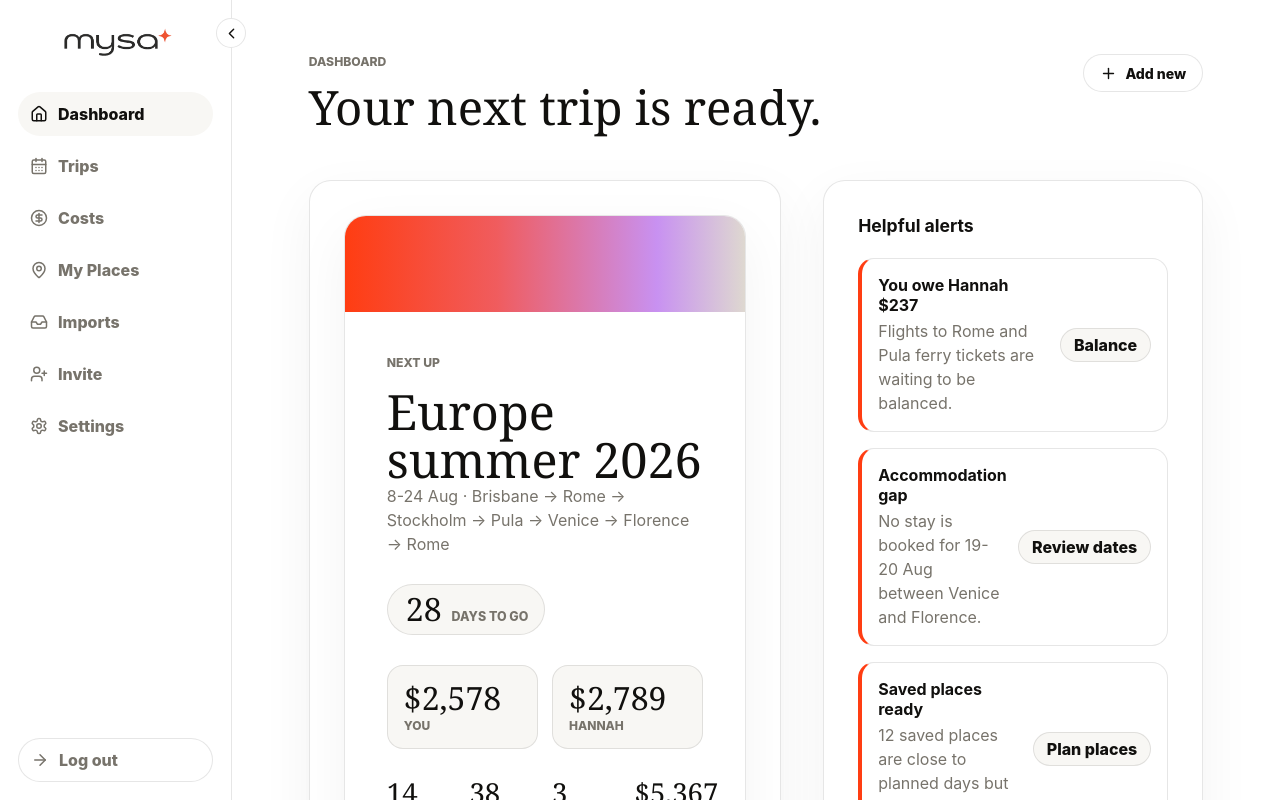
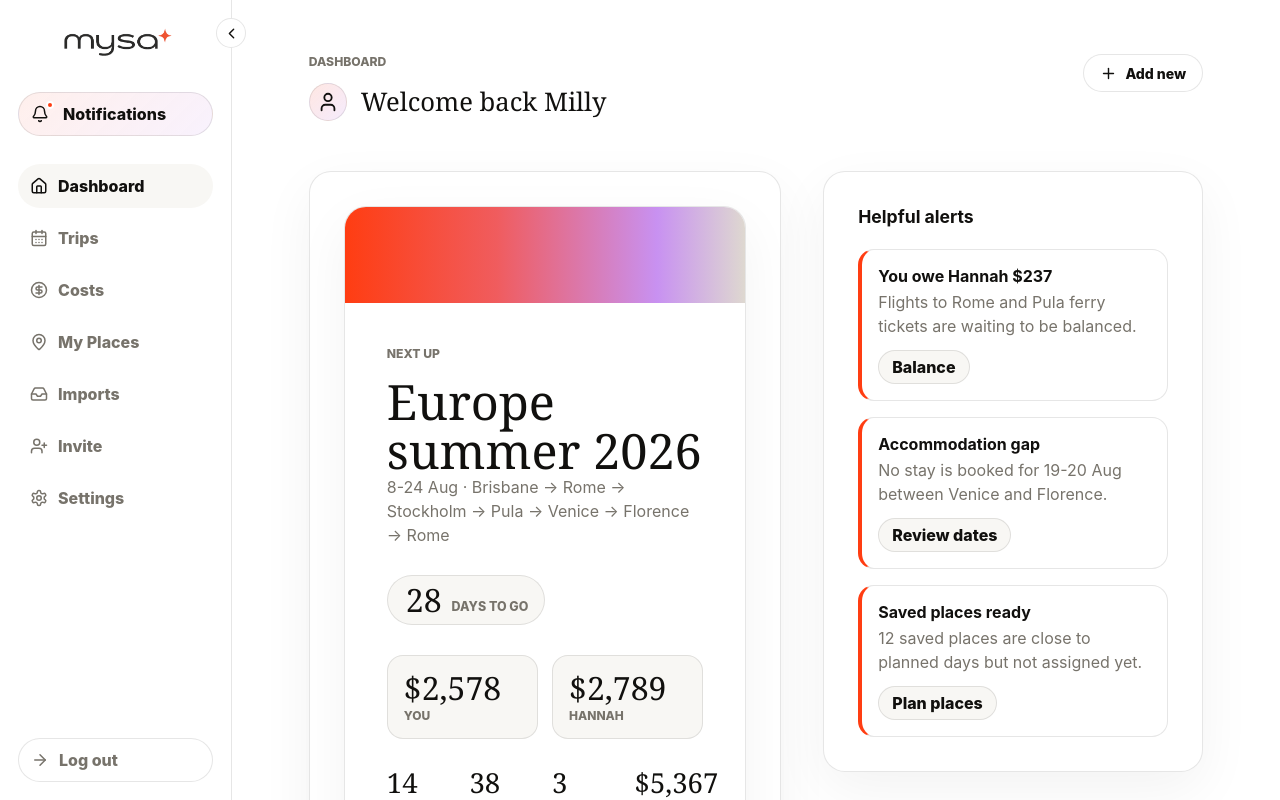
Before and after one commit to jarelletane/travel-companion, a React (Vite) app: page / in a window 1280 px wide. Both pictures are taken after a click on the button "Log in". Shown: the top 800 px of the page. Built offline with nearby package versions, Linux system fonts and the light colour scheme.

Commit message:
Polish notifications imports and places UI

```diff
--- a/src/App.tsx
+++ b/src/App.tsx
@@ -1,6 +1,7 @@
 import {
   ArrowRight,
   BarChart3,
+  Bell,
   CalendarDays,
   ChevronLeft,
   ChevronRight,
@@ -8,6 +9,7 @@ import {
   Home,
   Hotel,
   Inbox,
+  Link,
   Mail,
   Map,
   MapPin,
@@ -17,12 +19,14 @@ import {
   Settings,
   Sparkles,
   Train,
+  User,
   UserPlus,
   X,
 } from "lucide-react";
 import { useMemo, useState } from "react";
 import mysaIcon from "./assets/mysa-icon.png";
 import mysaLogo from "./assets/mysa-logo.png";
+import romeRestaurant from "./assets/rome-restaurant.jpg";
 
 type Page =
   | "login"
@@ -551,6 +555,7 @@ export function App() {
   const [tripTab, setTripTab] = useState<TripTab>("upcoming");
   const [tripSection, setTripSection] = useState<TripSection>("overview");
   const [mapTripTitle, setMapTripTitle] = useState(upcomingTrip.title);
+  const [isNotificationsOpen, setIsNotificationsOpen] = useState(false);
 
   const pageTitle = useMemo(() => {
     if (page === "dashboard") return "Dashboard";
@@ -613,6 +618,28 @@ export function App() {
         <div className="brand">
           <img src={collapsed ? mysaIcon : mysaLogo} alt="Mysa" className="brand-logo" />
         </div>
+        <div className="notification-shell">
+          <button
+            className="nav-notification"
+            type="button"
+            title="Notifications"
+            onClick={() => setIsNotificationsOpen((value) => !value)}
+          >
+            <Bell size={18} />
+            <span className="notification-dot" />
+            {!collapsed && <span>Notifications</span>}
+          </button>
+          {isNotificationsOpen && (
+            <div className="notification-popover">
+              <span>Notifications</span>
+              <article>
+                <small>Flight</small>
+                <strong>QF 937 BNE → PER</strong>
+                <em>just added</em>
+              </article>
+            </div>
+          )}
+        </div>
         <nav>
           {navItems.map((item) => {
             const Icon = item.icon;
@@ -646,7 +673,16 @@ export function App() {
                 </button>
               )}
               <p className="eyebrow">{pageTitle}</p>
-              <h1>{page === "dashboard" ? "Your next trip is ready." : pageTitle}</h1>
+              {page === "dashboard" ? (
+                <div className="welcome-heading">
+                  <span>
+                    <User size={22} />
+                  </span>
+                  <h1>Welcome back Milly</h1>
+                </div>
+              ) : (
+                <h1>{pageTitle}</h1>
+              )}
             </div>
             <button className="pill-button">
               <Plus size={17} />
@@ -1187,14 +1223,23 @@ function Places() {
         <div className="toolbar">
           <label>
             <Search size={16} />
-            <input value="Search Google Places or your library" readOnly />
+            <input value="Search your library" readOnly />
           </label>
           <button className="pill-button">Import file</button>
           <button className="pill-button orange">Search Google</button>
         </div>
+        <div className="share-link-row">
+          <label>
+            <Link size={16} />
+            <input value="Paste Google Maps share link" readOnly />
+          </label>
+          <button className="pill-button orange">Add place</button>
+        </div>
         <div className="place-grid">
           {savedPlaces.map((place) => (
             <article key={place.title}>
+              <img src={romeRestaurant} alt="" className="place-card-image" />
+              <div className="place-card-body">
                 <span>{place.category} · {place.added ? "In library" : "Search result"}</span>
                 <strong>{place.title}</strong>
                 <p>{place.note}</p>
@@ -1203,6 +1248,10 @@ function Places() {
                     {place.added ? "Added" : "Add +"}
                   </button>
                   {place.added && <button>Remove</button>}
+                  <button className="place-link-button" type="button" aria-label={`Open ${place.title}`}>
+                    <Link size={15} />
+                  </button>
+                </div>
               </div>
             </article>
           ))}
@@ -1218,9 +1267,13 @@ function Imports() {
         <Mail size={22} />
         <div>
           <h2>Forward travel emails to your trip inbox.</h2>
-          <p>Flights, hotels, trains, tickets and restaurant bookings are parsed into the right pages.</p>
-        </div>
-      </div>
+          <p>
+            Forward emails to <strong>plans@mysatrips.com</strong>. Flights, hotels,
+            trains, tickets and restaurant bookings are parsed into the right pages.
+          </p>
+        </div>
+      </div>
+      <h3 className="section-title">Recently added</h3>
       <div className="import-list">
         {imports.map((item) => {
           const Icon = item.icon;
@@ -1232,6 +1285,7 @@ function Imports() {
                 <strong>{item.title}</strong>
                 <p>{item.status}</p>
               </div>
+              <button type="button">Reassign</button>
             </article>
           );
         })}
--- a/src/styles.css
+++ b/src/styles.css
@@ -274,6 +274,108 @@ em {
   object-fit: contain;
 }
 
+.notification-shell {
+  position: relative;
+}
+
+.nav-notification {
+  display: grid;
+  grid-template-columns: 22px minmax(0, 1fr);
+  gap: 10px;
+  align-items: center;
+  width: 100%;
+  border: 1px solid var(--line);
+  border-radius: 999px;
+  padding: 0 12px;
+  min-height: 44px;
+  color: var(--ink);
+  background: linear-gradient(135deg, rgba(255, 61, 18, 0.08), rgba(200, 145, 241, 0.12));
+  font-weight: 850;
+  text-align: left;
+}
+
+.nav-notification:hover {
+  border-color: rgba(255, 61, 18, 0.22);
+  background: linear-gradient(135deg, rgba(255, 61, 18, 0.12), rgba(200, 145, 241, 0.18));
+  transform: translateY(-1px);
+}
+
+.notification-dot {
+  position: absolute;
+  top: 9px;
+  left: 28px;
+  width: 8px;
+  height: 8px;
+  border: 2px solid #ffffff;
+  border-radius: 999px;
+  background: var(--orange);
+}
+
+.notification-popover {
+  position: absolute;
+  top: calc(100% + 10px);
+  left: 0;
+  z-index: 5;
+  display: grid;
+  gap: 10px;
+  width: 260px;
+  border: 1px solid var(--line);
+  border-radius: 16px;
+  padding: 14px;
+  background: rgba(255, 255, 255, 0.96);
+  box-shadow: 0 20px 60px rgba(25, 20, 17, 0.12);
+  backdrop-filter: blur(18px);
+}
+
+.notification-popover > span {
+  color: var(--muted);
+  font-size: 0.72rem;
+  font-weight: 850;
+  text-transform: uppercase;
+}
+
+.notification-popover article {
+  display: grid;
+  gap: 4px;
+  border: 1px solid var(--line);
+  border-radius: 12px;
+  padding: 12px;
+  background: var(--soft);
+}
+
+.notification-popover small,
+.notification-popover em {
+  color: var(--muted);
+  font-size: 0.72rem;
+  font-style: normal;
+  font-weight: 800;
+  text-transform: uppercase;
+}
+
+.notification-popover strong {
+  font-size: 0.86rem;
+  line-height: 1.25;
+}
+
+.nav-collapsed .nav-notification {
+  grid-template-columns: 1fr;
+  width: 46px;
+  height: 46px;
+  place-items: center;
+  padding: 0;
+  border-radius: 999px;
+}
+
+.nav-collapsed .notification-dot {
+  top: 10px;
+  left: 27px;
+}
+
+.nav-collapsed .notification-popover {
+  left: calc(100% + 12px);
+  top: 0;
+}
+
 .side-nav nav {
   display: grid;
   gap: 8px;
@@ -347,6 +449,29 @@ em {
   max-width: 820px;
   font-size: clamp(2rem, 3.7vw, 4rem);
   line-height: 1;
+}
+
+.welcome-heading {
+  display: flex;
+  align-items: center;
+  gap: 14px;
+}
+
+.welcome-heading h1 {
+  font-size: clamp(1.35rem, 2vw, 2rem);
+  line-height: 1.15;
+}
+
+.welcome-heading span {
+  display: grid;
+  width: 38px;
+  height: 38px;
+  flex: 0 0 auto;
+  place-items: center;
+  border: 1px solid var(--line);
+  border-radius: 999px;
+  color: var(--ink);
+  background: linear-gradient(135deg, rgba(255, 61, 18, 0.12), rgba(200, 145, 241, 0.18));
 }
 
 .back-button {
@@ -713,14 +838,38 @@ em {
 }
 
 .step-list article,
-.timeline article,
-.import-list article {
+.timeline article {
   display: grid;
   grid-template-columns: 38px minmax(0, 1fr);
   gap: 12px;
   align-items: start;
   padding: 14px 0;
   border-bottom: 1px solid var(--line);
+}
+
+.import-list article {
+  display: grid;
+  grid-template-columns: 38px minmax(0, 1fr) auto;
+  gap: 12px;
+  align-items: center;
+  padding: 14px 0;
+  border-bottom: 1px solid var(--line);
+}
+
+.import-list button {
+  min-height: 32px;
+  border: 1px solid var(--line);
+  border-radius: 999px;
+  padding: 0 12px;
+  color: var(--ink);
+  background: var(--paper);
+  font-weight: 800;
+}
+
+.import-list button:hover {
+  border-color: rgba(17, 16, 14, 0.2);
+  background: #ffffff;
+  transform: translateY(-1px);
 }
 
 .step-list article span {
@@ -749,9 +898,8 @@ em {
 
 .notification-list article {
   display: grid;
-  grid-template-columns: minmax(0, 1fr) auto;
-  gap: 16px;
-  align-items: center;
+  gap: 12px;
+  align-items: start;
   border: 1px solid var(--line);
   border-left: 4px solid var(--orange);
   border-radius: 16px;
@@ -764,6 +912,7 @@ em {
 }
 
 .notification-list button {
+  width: fit-content;
   min-height: 34px;
   border: 1px solid var(--line);
   border-radius: 999px;
@@ -1161,10 +1310,11 @@ em {
 .toolbar {
   display: flex;
   gap: 16px;
-  margin-bottom: 28px;
-}
-
-.toolbar label {
+  margin-bottom: 14px;
+}
+
+.toolbar label,
+.share-link-row label {
   display: flex;
   flex: 1;
   align-items: center;
@@ -1175,13 +1325,20 @@ em {
   padding: 0 14px;
 }
 
-.toolbar input {
+.toolbar input,
+.share-link-row input {
   width: 100%;
   border: 0;
   background: transparent;
   outline: 0;
 }
 
+.share-link-row {
+  display: flex;
+  gap: 12px;
+  margin-bottom: 28px;
+}
+
 .place-grid,
 .cost-grid,
 .stats-grid {
@@ -1196,10 +1353,28 @@ em {
   padding: 22px;
 }
 
+.place-grid article {
+  overflow: hidden;
+  padding: 0;
+}
+
+.place-card-image {
+  display: block;
+  width: 100%;
+  height: 150px;
+  object-fit: cover;
+  border-radius: 16px 16px 0 0;
+}
+
+.place-card-body {
+  padding: 22px;
+}
+
 .place-actions {
   display: flex;
   flex-wrap: wrap;
   gap: 8px;
+  align-items: center;
   margin-top: 14px;
 }
 
@@ -1219,6 +1394,26 @@ em {
 
 .place-grid button.added:hover {
   opacity: 0.88;
+}
+
+.place-link-button {
+  position: relative;
+  display: block;
+  width: 34px;
+  height: 34px;
+  min-width: 34px;
+  min-height: 34px;
+  margin-left: auto;
+  padding: 0;
+  line-height: 0;
+}
+
+.place-link-button svg {
+  display: block;
+  position: absolute;
+  top: 50%;
+  left: 50%;
+  transform: translate(-50%, -50%);
 }
 
 .mail-drop {
@@ -1229,6 +1424,15 @@ em {
   padding: 20px;
   border-radius: 18px;
   background: linear-gradient(90deg, rgba(255, 61, 18, 0.12), rgba(200, 145, 241, 0.24));
+}
+
+.mail-drop h2 {
+  margin-bottom: 12px;
+}
+
+.section-title {
+  margin: 4px 0 18px;
+  font-size: 1.05rem;
 }
 
 .trip-section {
@@ -1738,7 +1942,8 @@ ul {
   }
 
   .app-header,
-  .toolbar {
+  .toolbar,
+  .share-link-row {
     flex-direction: column;
   }
 
```
Also changed, not shown: src/assets/rome-restaurant.jpg (added). Lines whose indentation alone changed are shown as unchanged.
